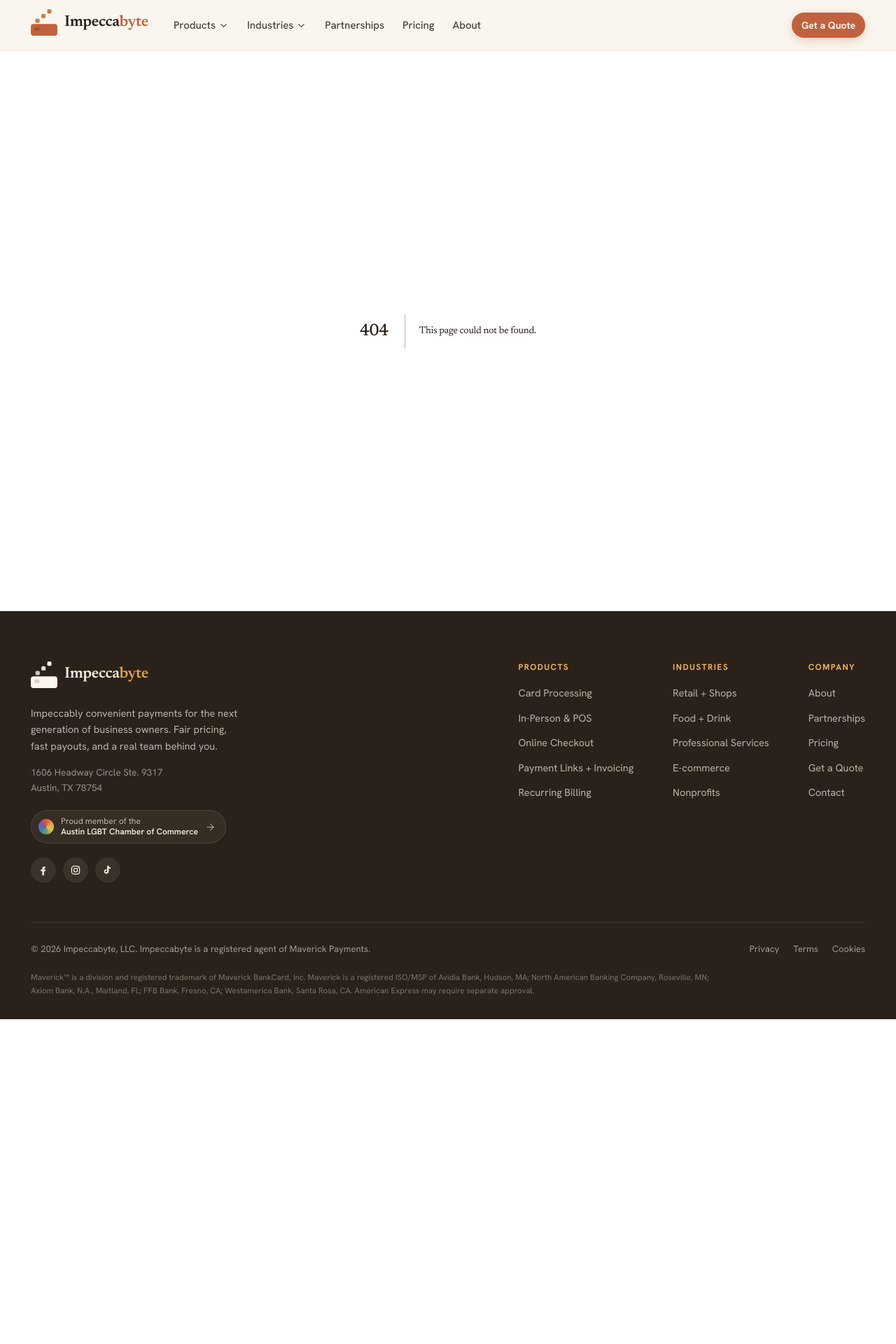
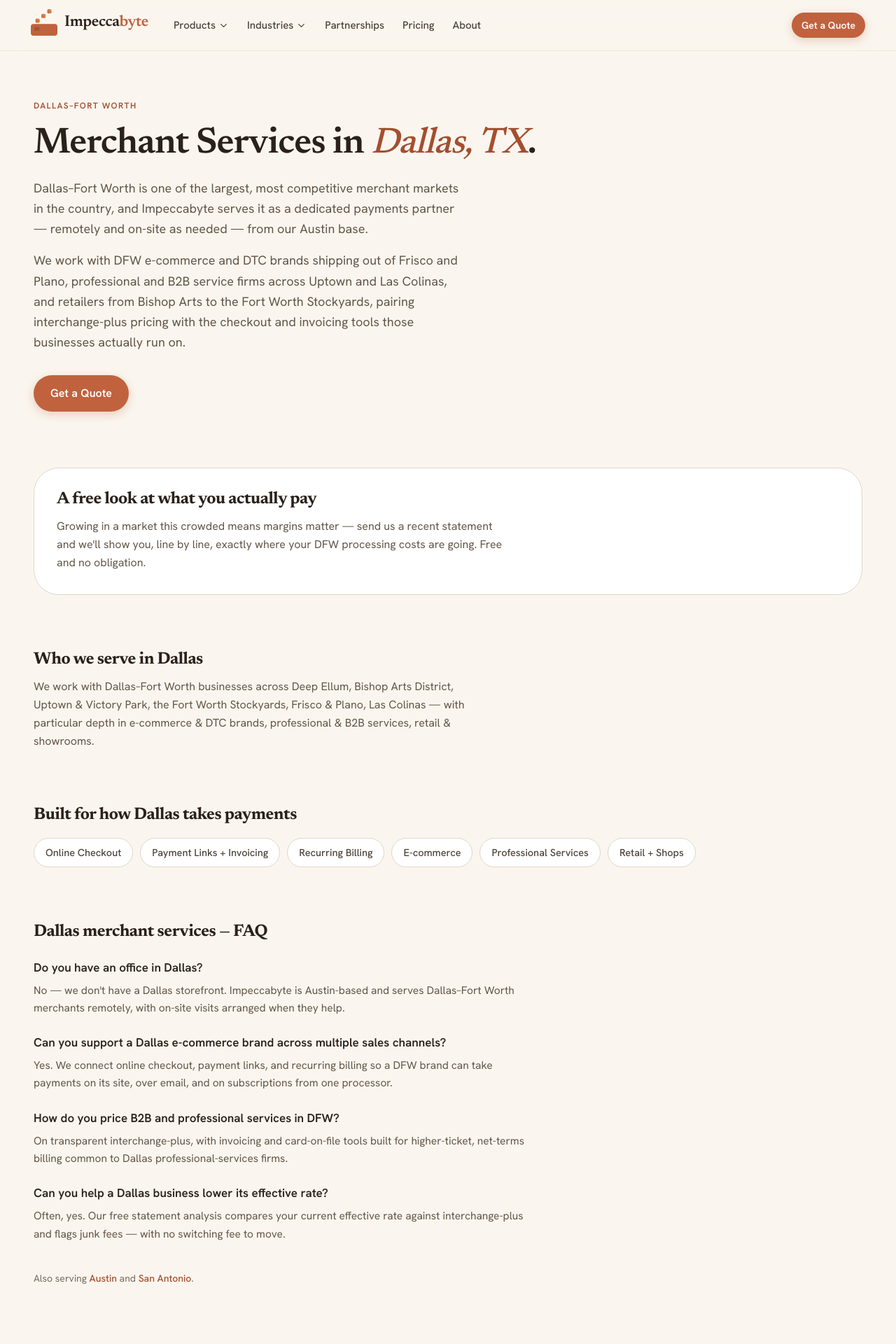
Before and after one commit to Impeccabyte/website, a Next.js app: page /locations/dallas in a window 1280 px wide. Before the commit this address had no page. Shown: the top 1920 px of the page at 70% size. Before the commit the page ends 1456 px from the top, so only its background shows below. Built offline with nearby package versions, Linux system fonts and the light colour scheme.

Commit message:
feat(seo): dynamic city service-area pages with Service/Breadcrumb/FAQ schema

```diff
--- /dev/null
+++ b/app/locations/[city]/page.tsx
@@ -0,0 +1,156 @@
+import type { Metadata } from "next";
+import Link from "next/link";
+import { notFound } from "next/navigation";
+import { Container } from "@/components/site/container";
+import { Eyebrow } from "@/components/ui/eyebrow";
+import { DarkCTA } from "@/components/site/dark-cta";
+import { ButtonLink } from "@/components/ui/button-link";
+import { JsonLd } from "@/components/seo/json-ld";
+import { getCity, citySlugs, cityCanonical, cityJsonLdNodes } from "@/lib/seo/locations";
+import { PRODUCTS, SOLUTIONS } from "@/lib/data";
+import { ogImages } from "@/lib/og/meta";
+
+export function generateStaticParams() {
+  return citySlugs().map((city) => ({ city }));
+}
+
+export async function generateMetadata({ params }: { params: Promise<{ city: string }> }): Promise<Metadata> {
+  const { city } = await params;
+  const c = getCity(city);
+  if (!c) return {};
+  return {
+    title: c.metaTitle,
+    description: c.metaDescription,
+    alternates: { canonical: cityCanonical(c.slug) },
+    ...ogImages("home", `Impeccabyte — merchant services in ${c.name}, TX`),
+  };
+}
+
+export default async function CityPage({ params }: { params: Promise<{ city: string }> }) {
+  const { city } = await params;
+  const c = getCity(city);
+  if (!c) notFound();
+
+  return (
+    <>
+      <JsonLd data={cityJsonLdNodes(c)} />
+
+      {/* Hero + local intro */}
+      <section className="px-6 pt-16 pb-10">
+        <Container>
+          <Eyebrow>{c.metro}</Eyebrow>
+          <h1
+            className="mt-4 font-display font-semibold text-ink-900"
+            style={{ fontSize: "clamp(34px, 4.4vw, 52px)", lineHeight: 1.06 }}
+          >
+            Merchant Services in <span className="em">{c.name}, TX</span>.
+          </h1>
+          <div className="mt-5 max-w-[620px] space-y-4 text-[18px] leading-relaxed text-ink-600">
+            {c.intro.map((p) => (
+              <p key={p.slice(0, 24)}>{p}</p>
+            ))}
+          </div>
+          <div className="mt-8">
+            <ButtonLink href="/contact" variant="primary" size="lg">
+              Get a Quote
+            </ButtonLink>
+          </div>
+        </Container>
+      </section>
+
+      {/* The wedge */}
+      <section className="px-6 py-10">
+        <Container>
+          <div className="rounded-2xl border border-border-default bg-white p-8">
+            <h2 className="text-[24px] font-bold text-ink-900">A free look at what you actually pay</h2>
+            <p className="mt-3 max-w-[640px] text-[16px] leading-relaxed text-ink-600">{c.wedge}</p>
+          </div>
+        </Container>
+      </section>
+
+      {/* Districts + verticals */}
+      <section className="px-6 py-10">
+        <Container>
+          <h2 className="text-[24px] font-bold text-ink-900">Who we serve in {c.name}</h2>
+          <p className="mt-3 max-w-[640px] text-[16px] leading-relaxed text-ink-600">
+            We work with {c.metro} businesses across {c.districts.join(", ")} — with particular depth in{" "}
+            {c.verticals.join(", ")}.
+          </p>
+        </Container>
+      </section>
+
+      {/* Relevant products + industries (internal links) */}
+      <section className="px-6 py-10">
+        <Container>
+          <h2 className="text-[24px] font-bold text-ink-900">Built for how {c.name} takes payments</h2>
+          <div className="mt-5 flex flex-wrap gap-2.5">
+            {c.products.map((k) => (
+              <Link
+                key={k}
+                href={`/products/${k}`}
+                className="rounded-pill border border-border-default bg-white px-4 py-2 text-[14.5px] font-medium text-ink-700 hover:border-clay-200"
+              >
+                {PRODUCTS[k].nav}
+              </Link>
+            ))}
+            {c.industries.map((k) => (
+              <Link
+                key={k}
+                href={`/industries/${k}`}
+                className="rounded-pill border border-border-default bg-white px-4 py-2 text-[14.5px] font-medium text-ink-700 hover:border-clay-200"
+              >
+                {SOLUTIONS[k].nav}
+              </Link>
+            ))}
+          </div>
+        </Container>
+      </section>
+
+      {/* Local proof — ⚠️ WRITE: replace with a real, approved testimonial from a merchant in this metro.
+          Do NOT invent testimonials. Until then, this section renders nothing. */}
+
+      {/* City FAQ (mirrors FAQPage JSON-LD) */}
+      <section className="px-6 py-10">
+        <Container>
+          <h2 className="text-[24px] font-bold text-ink-900">{c.name} merchant services — FAQ</h2>
+          <dl className="mt-6 max-w-[720px] space-y-6">
+            {c.faqs.map((f) => (
+              <div key={f.q}>
+                <dt className="text-[17px] font-semibold text-ink-900">{f.q}</dt>
+                <dd className="mt-1.5 text-[15.5px] leading-relaxed text-ink-600">{f.a}</dd>
+              </div>
+            ))}
+          </dl>
+        </Container>
+      </section>
+
+      {/* Cross-link to the other two metros */}
+      <section className="px-6 pb-14">
+        <Container>
+          <p className="text-[14px] text-ink-500">
+            Also serving{" "}
+            {citySlugs()
+              .filter((s) => s !== c.slug)
+              .map((s, i, arr) => (
+                <span key={s}>
+                  <Link href={`/locations/${s}`} className="font-medium text-clay-600 hover:text-clay-700">
+                    {getCity(s)!.name}
+                  </Link>
+                  {i < arr.length - 1 ? " and " : ""}
+                </span>
+              ))}
+            .
+          </p>
+        </Container>
+      </section>
+
+      <DarkCTA
+        titleA={`Ready to price your ${c.name} business?`}
+        titleEm="Let's talk."
+        body="Tell us about your business and we'll build a custom interchange-plus quote — usually within a business day."
+        primary={{ label: "Get a Quote", href: "/contact" }}
+        secondary={{ label: "See pricing", href: "/pricing" }}
+      />
+    </>
+  );
+}
```
